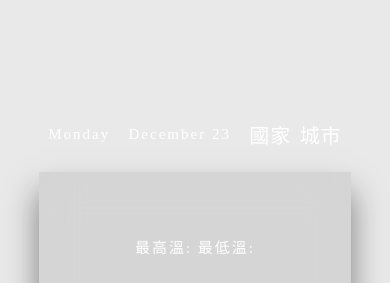
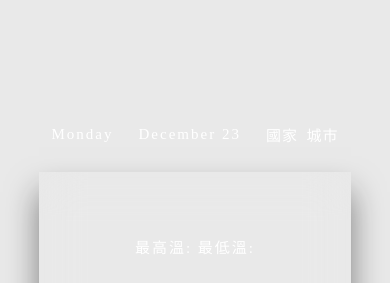
Before and after one commit to wuuuhy/weather-website, a website: page index.html in a window 390 px wide. Shown: the part 60-343 px from the top of the page. Drawn offline with Linux system fonts and the light colour scheme; a web font is replaced by a local one.

Commit message:
Fix mobile

```diff
--- a/sass/_moblie.scss
+++ b/sass/_moblie.scss
@@ -66,6 +66,7 @@
     height: 80%;
     align-items: center;
     justify-content: space-around;
+    background-color: rgba(var(--color-primary-light), 0.4);
 
     &.temp__now {
       font-size: 4.5rem;
@@ -114,14 +115,15 @@
 
     .name {
       letter-spacing: 0.1rem;
+      text-align: right;
 
       &__country {
-        font-size: 2em;
+        font-size: 1.5em;
         margin-right: 0.5rem;
       }
 
       &__city {
-        font-size: 2rem;
+        font-size: 1.5rem;
       }
     }
   }
@@ -130,6 +132,7 @@
     width: 100%;
     height: 60%;
     align-items: center;
+    background-color: rgba(var(--color-primary-light), 0.4);
 
     .temp__now {
       font-size: 4rem;
```
Also changed, not shown: css/style.css.
